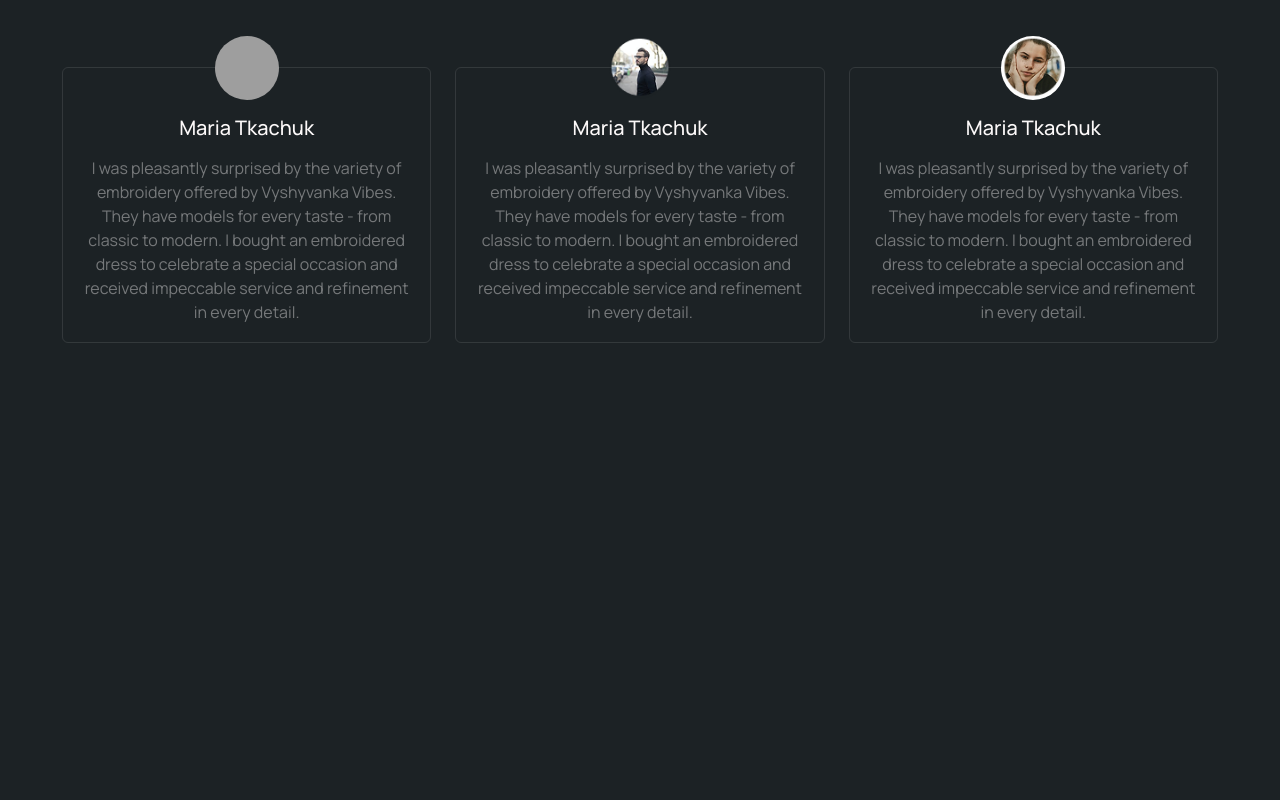
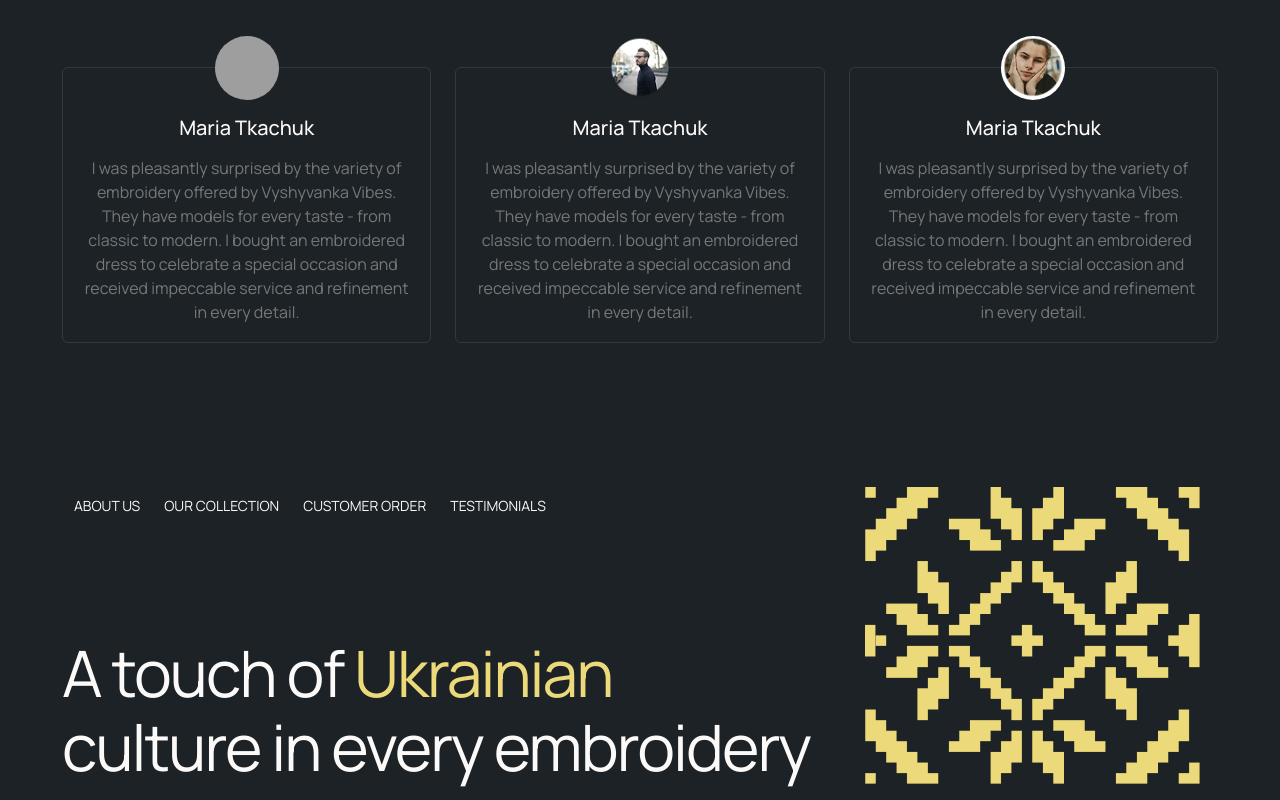
Before and after one commit to Novytska12321/Lesson1, a website built with Vite: page index.html in a window 1280 px wide. Shown: the part 1706-2506 px from the top of the page. Before the commit the page ends 2193 px from the top, so only its background shows below. Built offline with nearby package versions, Linux system fonts and the light colour scheme; grey boxes are pictures that could not be loaded; files whose address does not match are found by name.

Commit message:
add footer

```diff
--- a/index.html
+++ b/index.html
@@ -152,6 +152,26 @@
 
     </div>
   </section>
+  <footer class="y-footer">
+    <div class="container">
+      <ul class="nav y-footer-nav">
+        <li class="nav-item">
+          <a class="nav-link y-footer-nav-link "  href="#">about us</a>
+        </li>
+        <li class="nav-item">
+          <a class="nav-link y-footer-nav-link" href="#">our collection </a>
+        </li>
+        <li class="nav-item">
+          <a class="nav-link y-footer-nav-link" href="#">customer order</a>
+        </li>
+        <li class="nav-item">
+          <a class="nav-link  y-footer-nav-link" href="#" >testimonials</a>
+        </li>
+      </ul>
+      <p class="y-footer-text">A touch of <span class="text-secondary">Ukrainian</span><br> culture in every embroidery</p>
+    </div>
+  </footer>
+
 
 
   <script type="module" src="/src/main.ts"></script>
--- /dev/null
+++ b/src/_footer.scss
@@ -0,0 +1,27 @@
+.y-footer{
+    background-image: url(../public/desctop-img/elements-yellow.png);
+    background-repeat: no-repeat;
+    background-position: right 5rem bottom;
+    background-size: auto 100%;
+}
+.y-footer-nav {
+    font-size: $footer-nav-font-size;
+    text-transform: uppercase;
+    margin-bottom: $footer-nav-margin-bottom;
+}
+
+.y-footer-nav-link {
+    color: $footer-nav-link-color;
+    padding-left: $footer-nav-link-padding-y;
+    padding-right: $footer-nav-link-padding-y;
+
+    &:hover {
+        color: $secondary;
+    }
+}
+.y-footer-text{
+font-size: $footer-text-font-size;
+line-height: 1.15625;
+letter-spacing: -0.03em;
+color: $footer-text-color;
+}
--- a/src/_variables.scss
+++ b/src/_variables.scss
@@ -48,3 +48,12 @@ $btn-height: calc(
 // Hero
 $hero-lead-color: $primary;
 $hero-font-size: 4rem;
+
+// footer
+
+$footer-nav-font-size: $font-size-base * 0.875;
+$footer-nav-link-color: $primary;
+$footer-nav-link-padding-y : $spacer * 0.75;
+$footer-text-color: $primary;
+$footer-text-font-size: 4rem;
+$footer-nav-margin-bottom: 7rem;
--- a/src/styles.scss
+++ b/src/styles.scss
@@ -21,3 +21,4 @@
 @import "hero";
 @import "about-us";
 @import "testimonials";
+@import "footer";
```
Also changed, not shown: public/desctop-img/elements-yellow.png (added).
